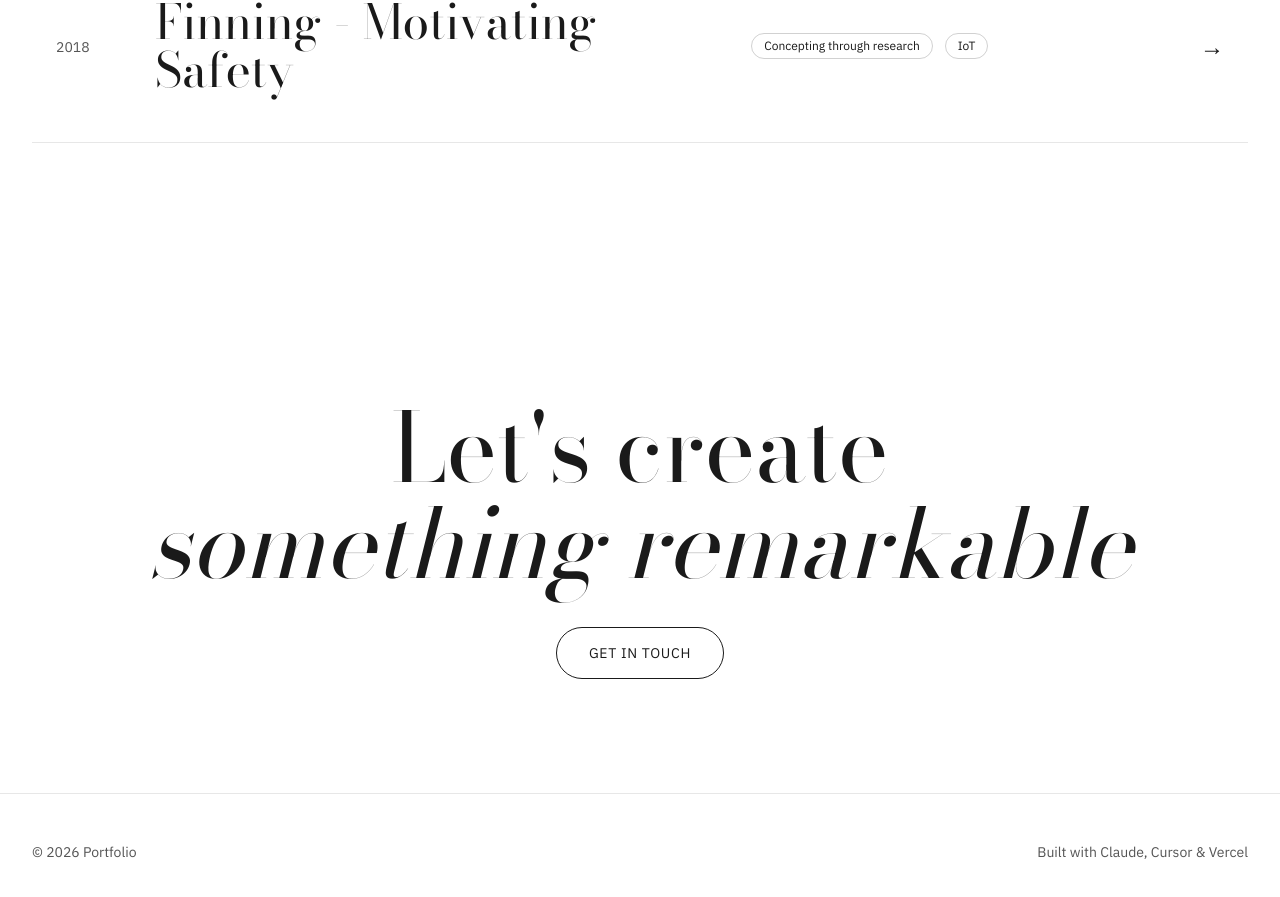
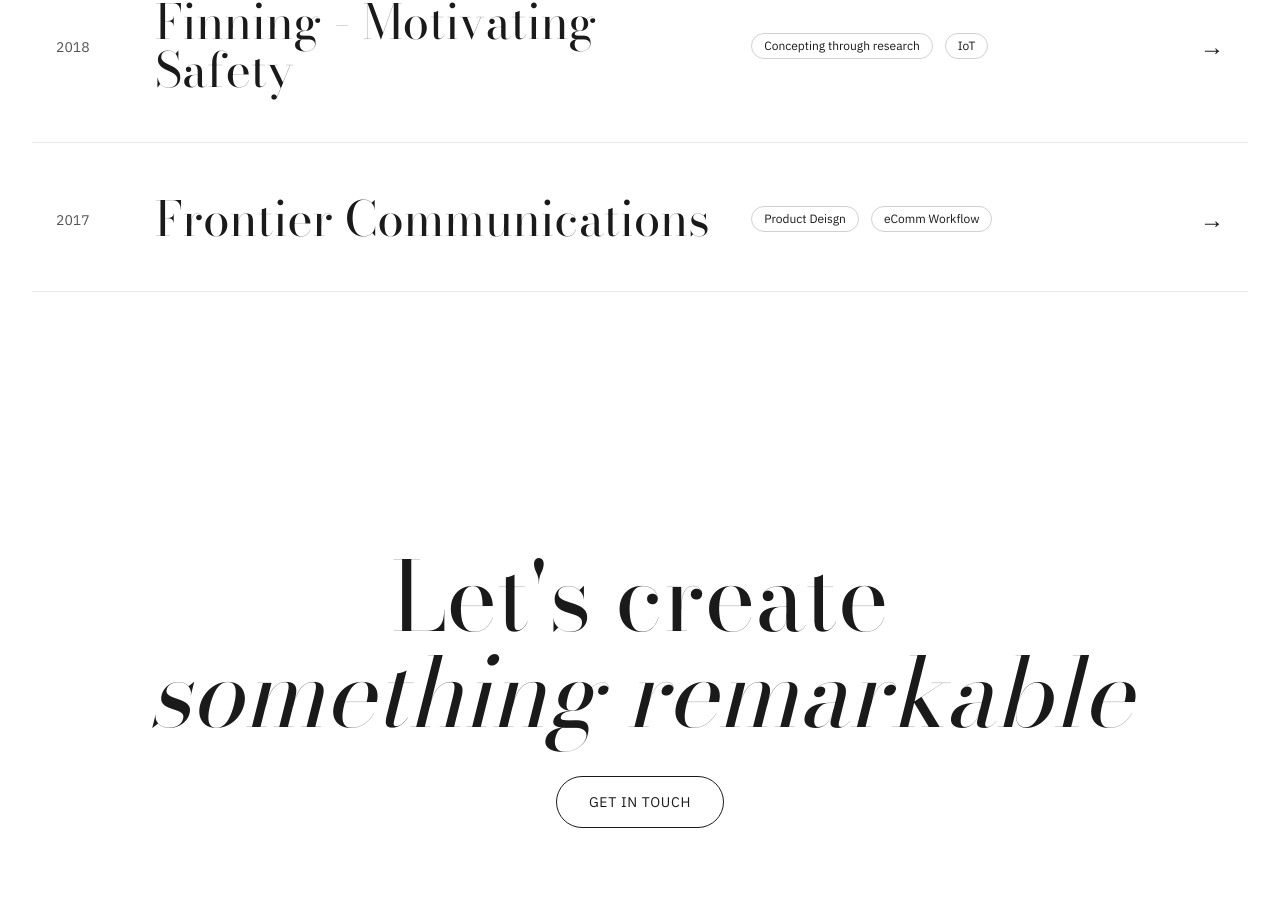
Before and after one commit to angieyoo/portfolio, a Next.js app: page / in a window 1280 px wide. Shown: the part 2186-3083 px from the top of the page. Built offline with nearby package versions, Linux system fonts and the light colour scheme.

Commit message:
Add Frontier Communications project entry

```diff
--- a/app/page.tsx
+++ b/app/page.tsx
@@ -86,6 +86,13 @@ export default function Home() {
       discipline: "Concepting through research",
       tags: ["Concepting through research", "IoT"],
       slug: "work/finning"
+    },
+     {
+      year: "2017",
+      title: "Frontier Communications",
+      discipline: "Concepting through research",
+      tags: ["Product Deisgn", "eComm Workflow"],
+      slug: "work/frontier"
     },
   ]
 
```
